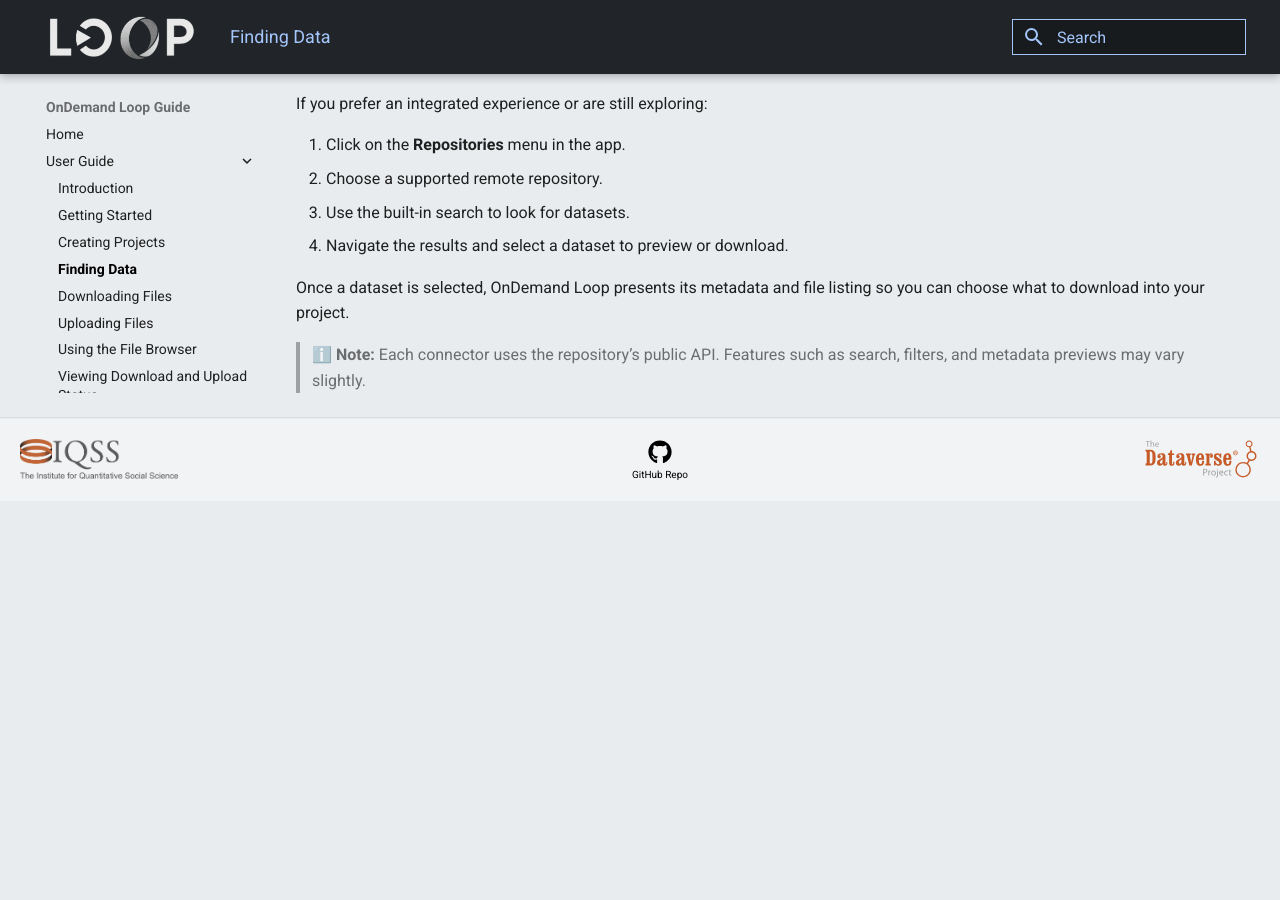
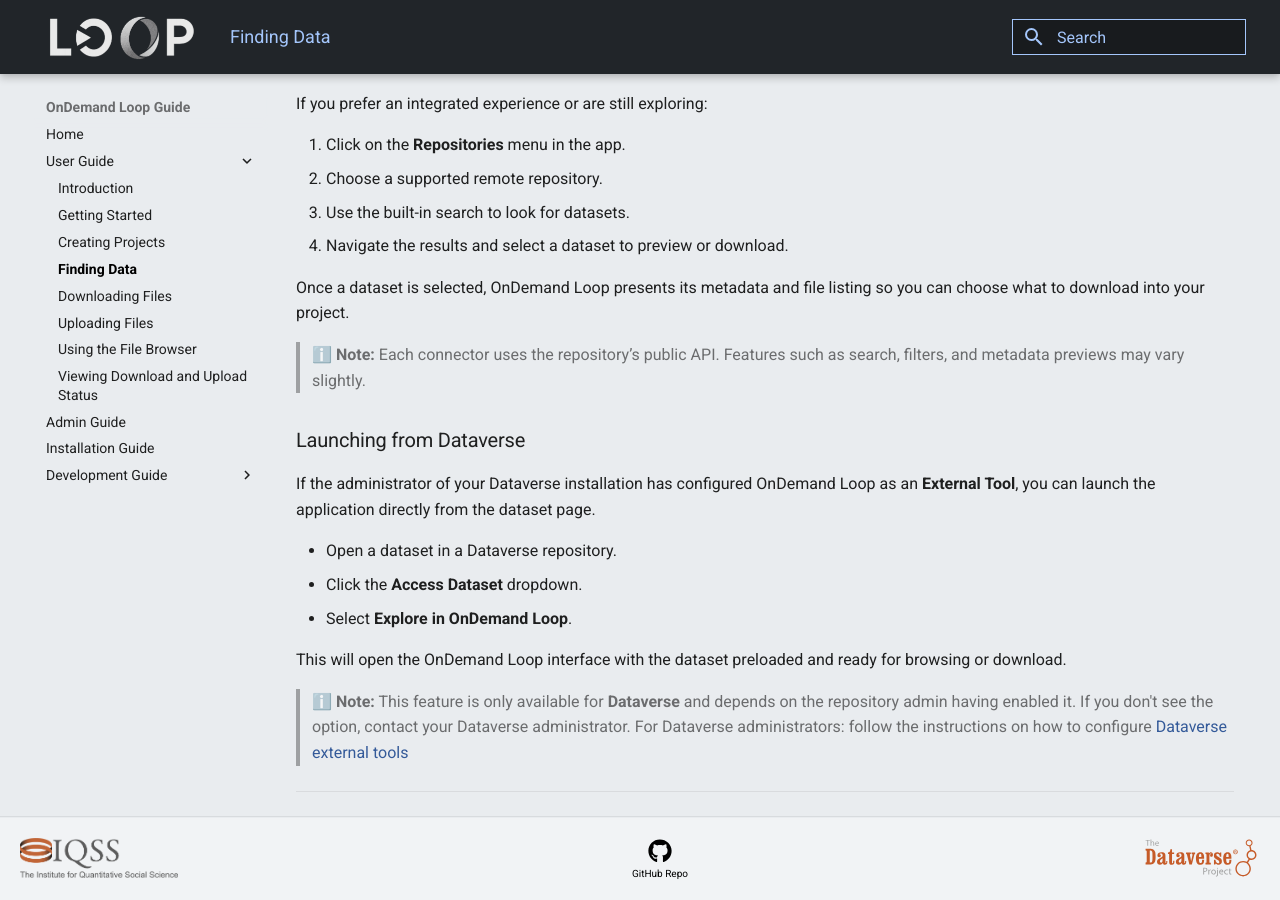
Before and after one commit to theam/aday-ondemand-loop, an MkDocs documentation site: the page built from docs/guide/content/user_guide/finding_data.md, in a window 1280 px wide and 900 px high, scrolled down 1492 px. Built offline with MkDocs 1.6.1 and Material for MkDocs 9.7.7, drawn with Linux system fonts in a browser that asks for light colours; before the commit the page ends 1993 px from its top, so only the background shows below that.

Commit message:
feat: Added dataverse external tool info into Finding Data section (#274)

```diff
--- a/docs/guide/content/user_guide/finding_data.md
+++ b/docs/guide/content/user_guide/finding_data.md
@@ -65,3 +65,18 @@ If you prefer an integrated experience or are still exploring:
 Once a dataset is selected, OnDemand Loop presents its metadata and file listing so you can choose what to download into your project.
 
 > ℹ️ **Note:** Each connector uses the repository’s public API. Features such as search, filters, and metadata previews may vary slightly.
+
+### Launching from Dataverse
+
+If the administrator of your Dataverse installation has configured OnDemand Loop as an **External Tool**, you can launch the application directly from the dataset page.
+
+- Open a dataset in a Dataverse repository.
+- Click the **Access Dataset** dropdown.
+- Select **Explore in OnDemand Loop**.
+
+This will open the OnDemand Loop interface with the dataset preloaded and ready for browsing or download.
+
+> ℹ️ **Note:** This feature is only available for **Dataverse** and depends on the repository admin having enabled it. If you don't see the option, contact your Dataverse administrator.
+> For Dataverse administrators: follow the instructions on how to configure [Dataverse external tools](../development_guide/dataverse_integration.md)
+
+---
```
